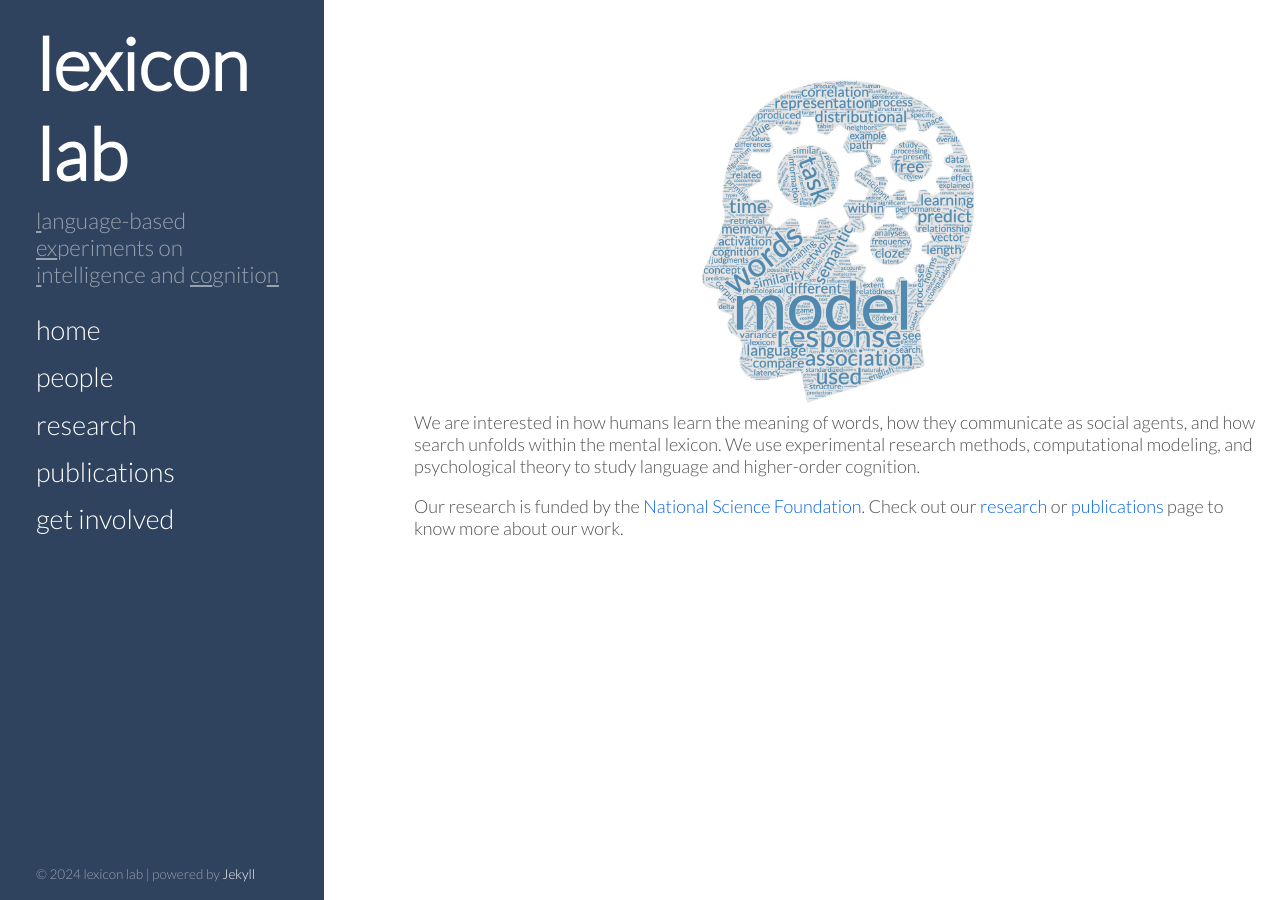
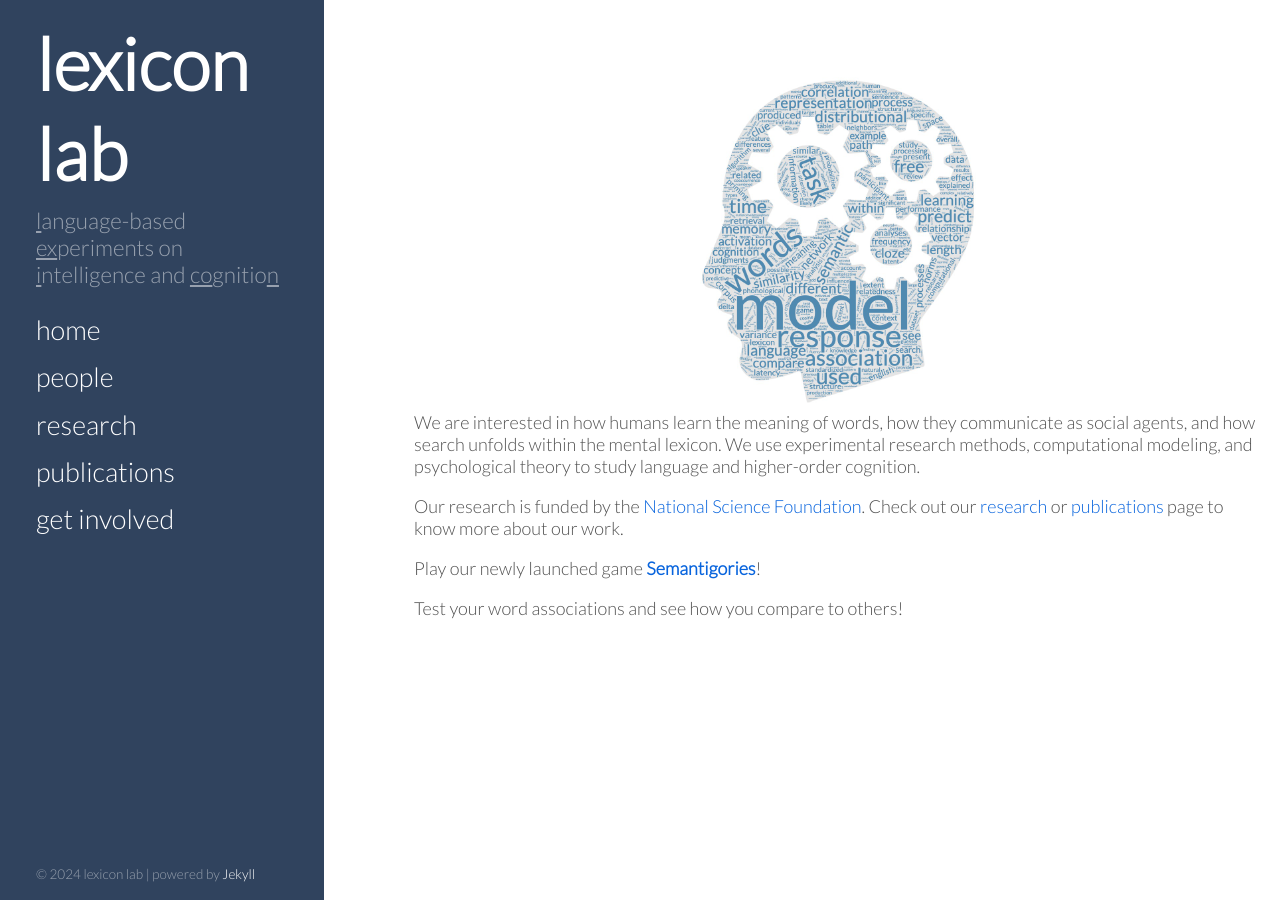
Before and after one commit to thelexiconlab/thelexiconlab.github.io, a Jekyll site: the page built from index.html, in a window 1280 px wide. Built offline with Jekyll 4.4.1, drawn with Linux system fonts in a browser that asks for light colours; Markdown is read by kramdown in place of the engine named in the settings; the list of posts is cut into pages by our own code.

Commit message:
update pubs + home

```diff
--- a/index.html
+++ b/index.html
@@ -14,3 +14,5 @@ order: 1
 <img src = "/images/research/wordcloud.jpg" class = "cloudimage">
 <p class = "postimage">We are interested in how humans learn the meaning of words, how they communicate as social agents, and how search unfolds within the mental lexicon. We use experimental research methods, computational modeling, and psychological theory to study language and higher-order cognition.</p>
 <p class = "postimage">Our research is funded by the <a href="https://www.nsf.gov/" target="_blank">National Science Foundation</a>. Check out our <a href="https://thelexiconlab.github.io/research/">research</a> or <a href="https://thelexiconlab.github.io/publications/">publications</a> page to know more about our work. </p>
+
+<p class = "postimage">Play our newly launched game <b><a href="https://semantigories.research.bowdoin.edu/", target="_blank">Semantigories</a></b>!</p> Test your word associations and see how you compare to others! </p>
--- a/publications.html
+++ b/publications.html
@@ -18,7 +18,7 @@ order: 4
 <li><div>Kumar, A.A., <img src ="/images/icons/undergrad.png" alt="ug icon" class = "papericon" title="undergraduate author">Chun, S., <img src ="/images/icons/undergrad.png" alt="ug icon" class = "papericon" title="undergraduate author">Sides, J. (in prep.). Boundary conditions in mental representations of object-state changes: A non-replication and extension.</div></li><br>
 <li><div>Kumar, A.A. (in prep.). Novel word learning from co-occurrence.</div></li><br>
 <h3 class="unindent"> 2024 </h3><br>
-<li><div><img src ="/images/icons/conference.png" alt="conference icon" class = "papericon">Kumar, A.A., <img src ="/images/icons/undergrad.png" alt="ug icon" class = "papericon" title="undergraduate author">Kang, M., Kronenberger, W.G., Jones, M.N., Pisoni, D. (in press). Structure and process-level lexical interactions in memory search: A case study of individuals with cochlear implants and normal hearing.[PDF coming soon!] [<a href="https://github.com/thelexiconlab/cochlear-project" target="_blank" style="color:#0864dd;">open materials</a>]</div></li><br>
+<li><div><img src ="/images/icons/conference.png" alt="conference icon" class = "papericon">Kumar, A.A., <img src ="/images/icons/undergrad.png" alt="ug icon" class = "papericon" title="undergraduate author">Kang, M., Kronenberger, W.G., Jones, M.N., Pisoni, D. (in press). Structure and process-level lexical interactions in memory search: A case study of individuals with cochlear implants and normal hearing. In <i> Proceedings of the 46th Annual Meeting of the Cognitive Science Society</i>.[<a href="https://drive.google.com/file/d/1bVGQ8VQP5yoAcPEwUccNU6PJAWGw3vG1/view?usp=sharing" target="_blank" style="color:#0864dd;">PDF</a>] [<a href="https://github.com/thelexiconlab/cochlear-project" target="_blank" style="color:#0864dd;">open materials</a>]</div></li><br>
 <li><div>Kumar, A.A., Hawkins, R.D. (under review). Lexical search and social reasoning jointly explain communication in associative reference games.[<a href="https://osf.io/preprints/psyarxiv/3a9kq" target="_blank" style="color:#0864dd;">PDF</a>] [<a href="https://github.com/hawkrobe/lexical-search-and-pragmatics" target="_blank" style="color:#0864dd;">open materials</a>]</div></li><br>
 <li><div>Kumar, A.A., Lundin, N.B, Jones, M.N.(under review). What’s in my cluster? Evaluating automated clustering methods to understand idiosyncratic search behavior in verbal fluency.[<a href="https://osf.io/preprints/psyarxiv/9anmr" target="_blank" style="color:#0864dd;">PDF</a>] [<a href="https://github.com/thelexiconlab/fluency-switch-experiment" target="_blank" style="color:#0864dd;">open materials</a>]</div></li><br>
 <h3 class="unindent"> 2023 </h3><br>
```
